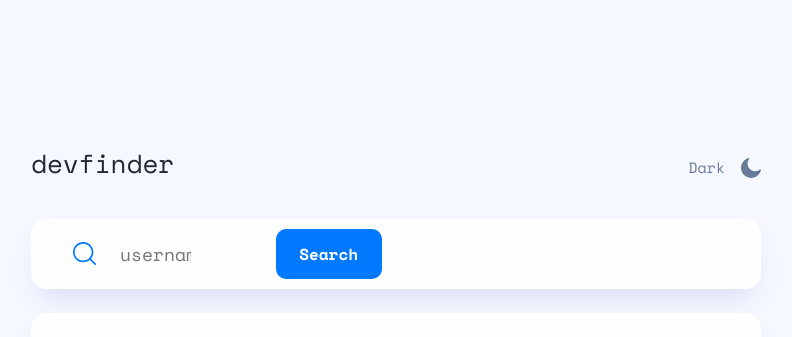
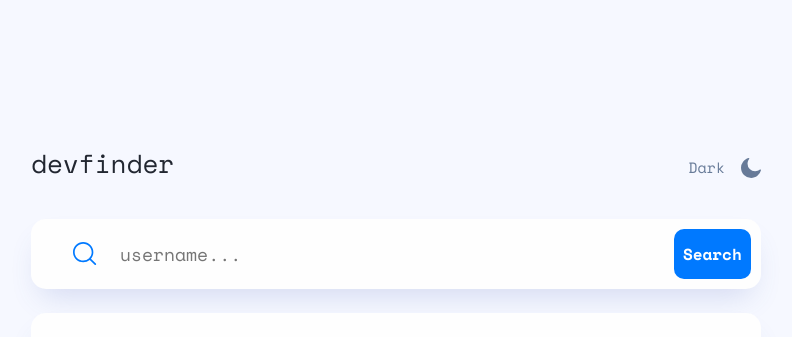
Before and after one commit to alejandroariasag/csb-ywdz1, a plain HTML site: page index.html in a window 1280 px wide. Shown: the top 337 px of the page, without its empty margins (244-1036 px from the left). Drawn offline with nearby package versions, Linux system fonts and the light colour scheme; no server answers.

Commit message:
Deployment from Codesandbox.

```diff
--- a/style.css
+++ b/style.css
@@ -103,6 +103,8 @@ a:hover {
 
 .search-form_form {
   display: flex;
+  justify-content: space-around;
+  align-items: center;
 }
 
 textarea,
@@ -119,7 +121,7 @@ input[type="text" i] {
   font-size: 13px;
   line-height: 25px;
 
-  width: 10%;
+  width: 100%;
 
   caret-color: var(--blue);
 
@@ -253,4 +255,5 @@ li.links__company:before {
 }
 .search-response-output-show {
   visibility: visible;
+  color: red;
 }
```
